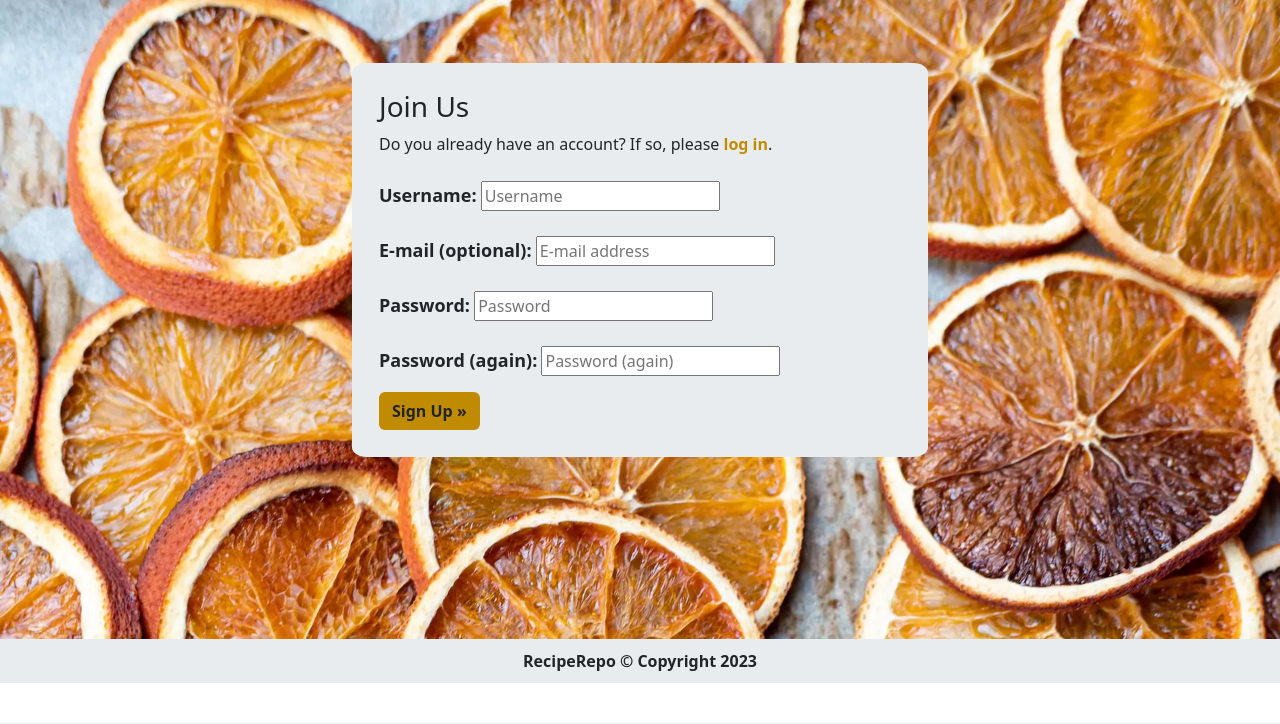
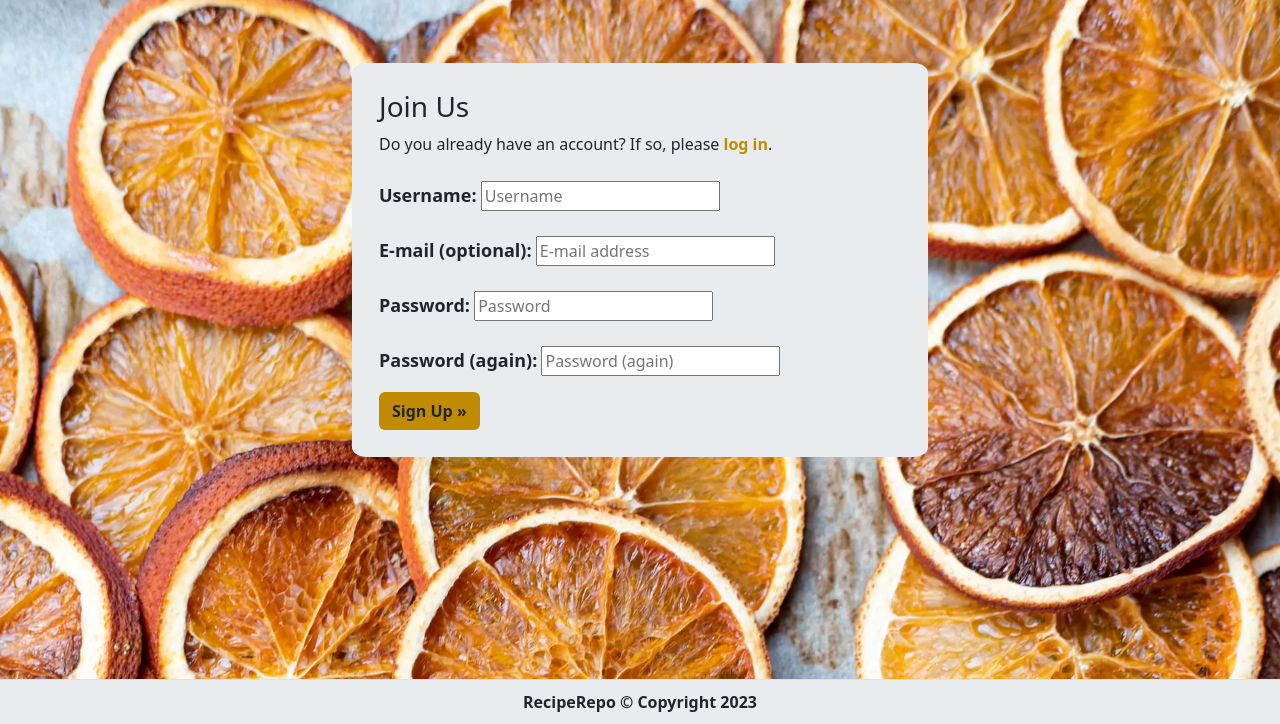
Before and after one commit to AlfredA93/recipe-repo-2, a Django app: page /accounts/signup/ in a window 1280 px wide. Shown: the part 117-841 px from the top of the page. Run offline with Django 3.2, Linux system fonts and the light colour scheme; some libraries are stand-ins or nearby versions.

Commit message:
Edit footer styles - refactor head

```diff
--- a/templates/base.html
+++ b/templates/base.html
@@ -18,7 +18,7 @@
     </script>
 
     <!-- Favicon Script -->
-    <link rel="icon" type="image/svg+xml" href="{% static 'favicon/favicon.svg' %}" />
+    <link rel="icon" type="image/svg+xml" href="{% static 'favicon/favicon.svg' %}">
 
     <!-- FontAwesome Script -->
     <script src="https://kit.fontawesome.com/7a833399cb.js" crossorigin="anonymous"></script>
@@ -157,7 +157,7 @@
         {% endblock content %}
     </main>
     <!-- Footer -->
-    <footer class="col-12 text-center sticky-bottom">
+    <footer class="col-12 text-center border-top">
         <b>RecipeRepo © Copyright 2023</b>
     </footer>
     <!-- Message Alert Timeout Credit - Code Institute, I think therefore I blog -->
```
